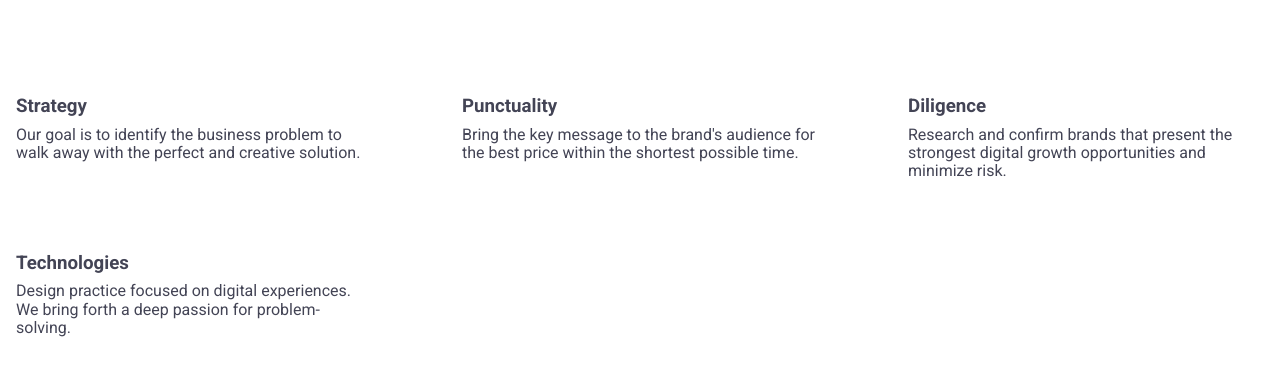
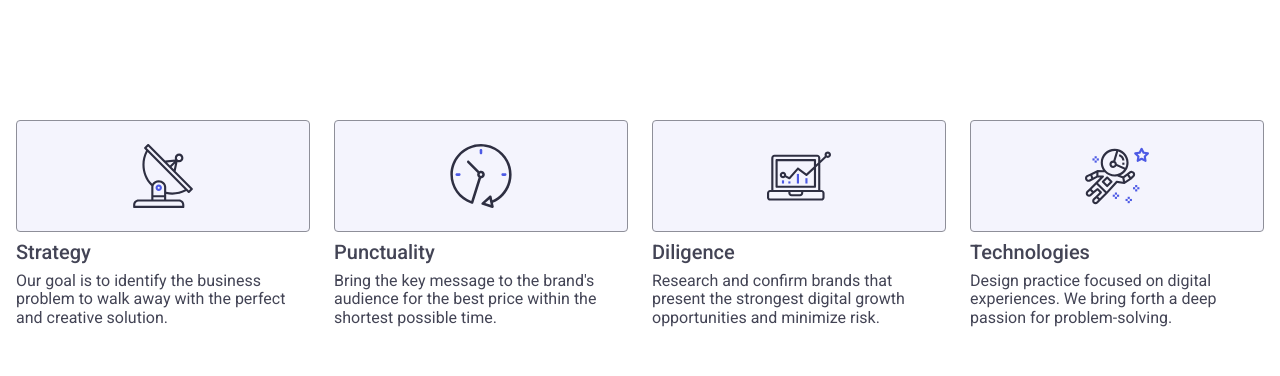
Before and after one commit to EduardMoskalets/goit-markup-hw-06, a plain HTML site: page index.html in a window 1280 px wide. Drawn offline with nearby package versions, Linux system fonts and the light colour scheme.

Commit message:
adaptive benefits section upd

```diff
--- a/css/styles.css
+++ b/css/styles.css
@@ -492,10 +492,15 @@ button {
 
 /* ============== Our Benefits section ============= */
 
-@media only screen and (max-width: 767px){
+@media only screen and (min-width:320px) and (max-width: 1157px){
 .icon-our-benefits {
     display: none;
 }
+}
+
+
+@media only screen and (max-width: 767px){
+
 
 .section-our-benefits {
     padding-top: 96px;
@@ -531,9 +536,6 @@ button {
 }
 
 @media only screen and (min-width: 768px){
-.icon-our-benefits {
-    display: none;
-}
 
 .section-our-benefits {
     padding-top: 96px;
@@ -557,4 +559,46 @@ button {
     margin-bottom: 8px;
 }
 }
+
+@media only screen and (min-width: 1158px){
+.ul-our-benefits {
+    display: flex;
+    gap: 24px;
+    flex-wrap: nowrap;
+}
+
+.section-our-benefits {
+    padding-top: 120px;
+    padding-bottom: 120px;
+}
+
+.li-our-benefits {
+    width: calc((100% - 72px) / 4);
+}
+
+.icon-our-benefits {
+    display: flex;
+    align-items: center;
+    justify-content: center;
+    border: 1px solid #8e8f99;
+    height: 112px;
+    background-color: #f4f4fd;
+
+    border-radius: 4px;
+    margin-bottom: 8px;
+}
+
+.title-our-benefits {
+    font-weight: 500;
+    font-size: 20px;
+    line-height: 1.2;
+}
+
+.text-our-benefits {
+    font-weight: 400;
+}
+
+
+
+}
 /* ============== /Our Benefits section ============= */
```
